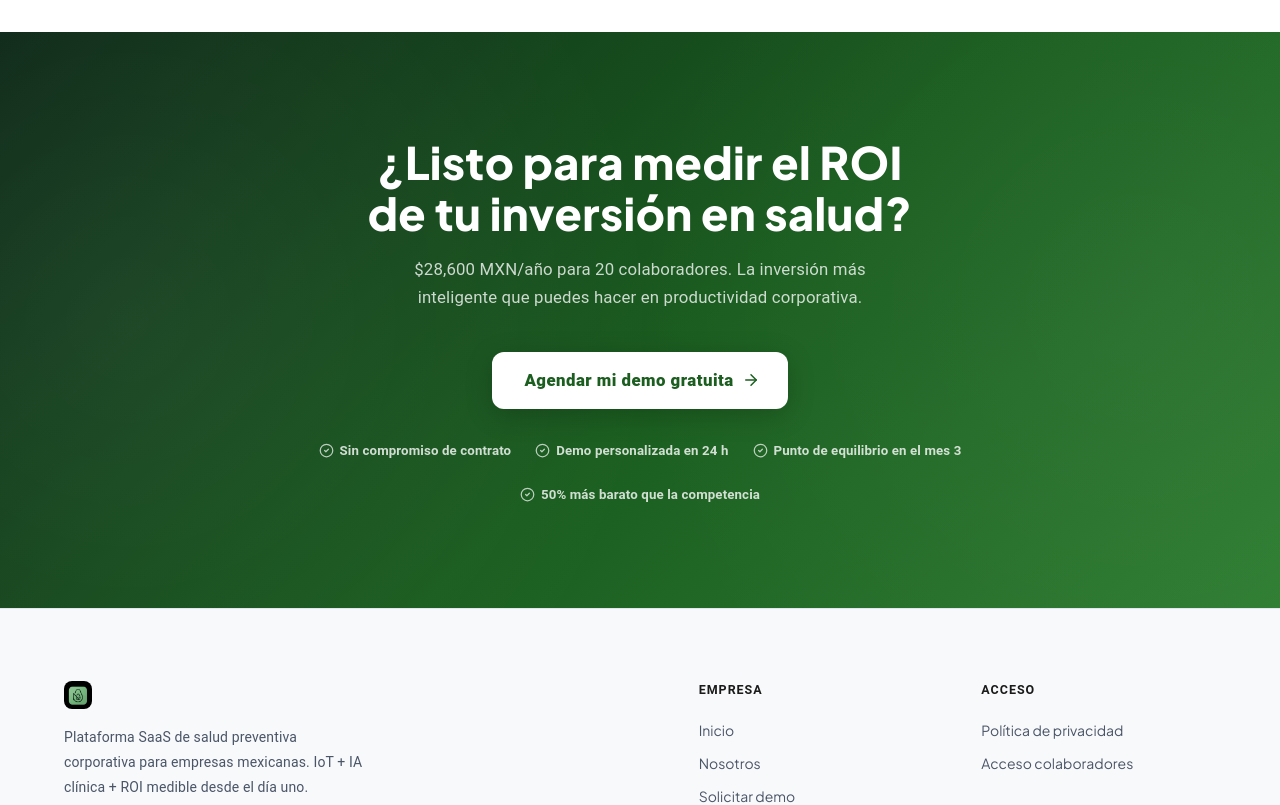
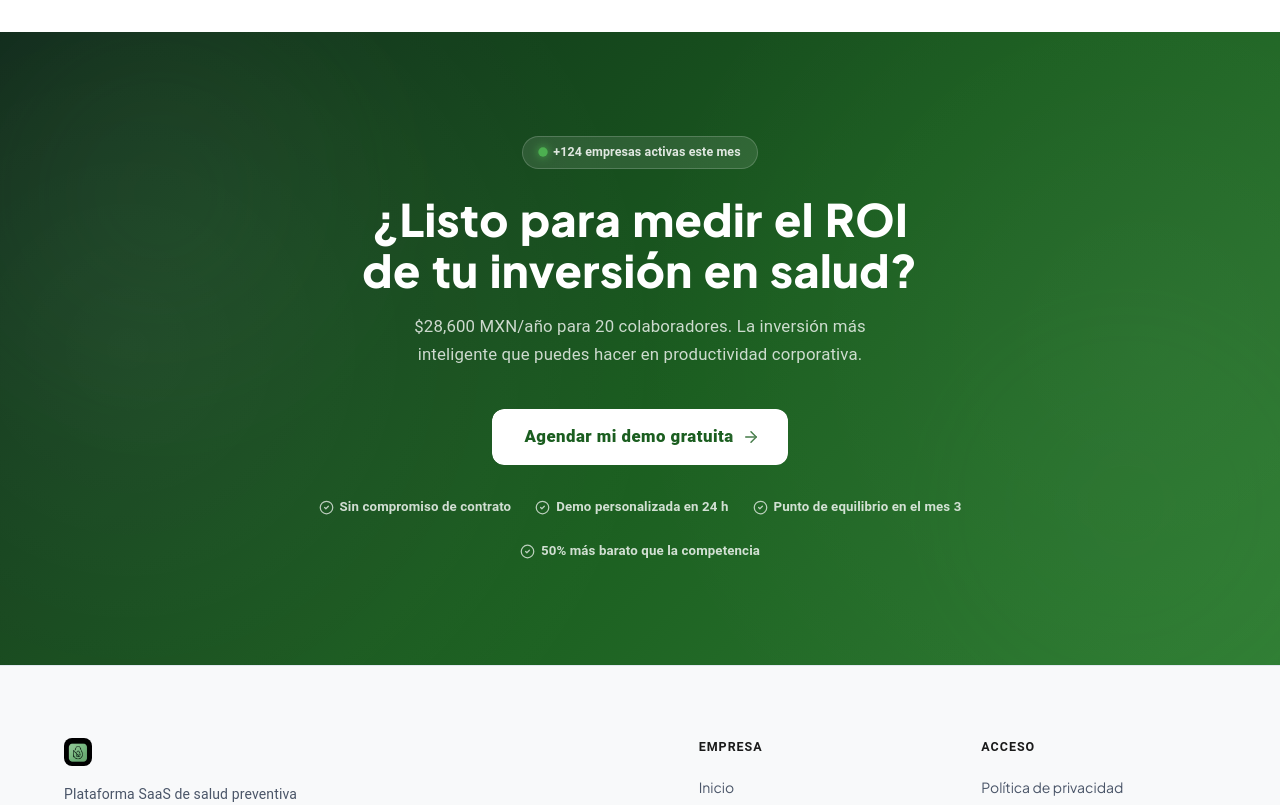
Before and after one commit to MichelEncarnacion/NutriAppWeb, a React (Vite) app: page / in a window 1280 px wide. Shown: the part 3860-4665 px from the top of the page. Built offline with nearby package versions, Linux system fonts and the light colour scheme; no server answers.

Commit message:
feat(cta): add orbs, pulsing badge, shimmer button, word-by-word headline

```diff
--- a/src/components/landing/LandingCTA.jsx
+++ b/src/components/landing/LandingCTA.jsx
@@ -3,7 +3,7 @@ import { useNavigate } from "react-router-dom";
 import { Box, Container, Typography, Button } from "@mui/material";
 import { motion } from "framer-motion";
 import { ArrowRight, CheckCircle2 } from "lucide-react";
-import { C, fadeInUp, stagger } from "./landingTokens";
+import { C, fadeInUp, stagger, pulseAnim } from "./landingTokens";
 
 const HIGHLIGHTS = [
   "Sin compromiso de contrato",
@@ -11,6 +11,9 @@ const HIGHLIGHTS = [
   "Punto de equilibrio en el mes 3",
   "50% más barato que la competencia",
 ];
+
+const HEADLINE_WORDS = ["¿Listo", "para", "medir", "el", "ROI"];
+const HEADLINE_WORDS2 = ["de", "tu", "inversión", "en", "salud?"];
 
 export default function LandingCTA() {
   const navigate = useNavigate();
@@ -24,6 +27,7 @@ export default function LandingCTA() {
         overflow:   "hidden",
       }}
     >
+      {/* Radial base */}
       <Box
         sx={{
           position:        "absolute",
@@ -35,6 +39,40 @@ export default function LandingCTA() {
         }}
       />
 
+      {/* Orbe izquierda */}
+      <motion.div
+        animate={{ scale: [1, 1.2, 1], opacity: [0.35, 0.55, 0.35] }}
+        transition={{ duration: 7, repeat: Infinity, ease: "easeInOut" }}
+        style={{
+          position:     "absolute",
+          top:          "-20%",
+          left:         "-10%",
+          width:        "45%",
+          aspectRatio:  "1",
+          borderRadius: "50%",
+          background:   "radial-gradient(circle, rgba(165,214,167,0.15), transparent 70%)",
+          filter:       "blur(50px)",
+          pointerEvents:"none",
+        }}
+      />
+
+      {/* Orbe derecha */}
+      <motion.div
+        animate={{ scale: [1, 1.15, 1], opacity: [0.25, 0.45, 0.25] }}
+        transition={{ duration: 9, repeat: Infinity, ease: "easeInOut", delay: 3 }}
+        style={{
+          position:     "absolute",
+          bottom:       "-15%",
+          right:        "-8%",
+          width:        "40%",
+          aspectRatio:  "1",
+          borderRadius: "50%",
+          background:   "radial-gradient(circle, rgba(67,160,71,0.12), transparent 70%)",
+          filter:       "blur(60px)",
+          pointerEvents:"none",
+        }}
+      />
+
       <Container maxWidth="md" sx={{ position: "relative", zIndex: 1 }}>
         <motion.div
           variants={stagger}
@@ -42,7 +80,34 @@ export default function LandingCTA() {
           whileInView="visible"
           viewport={{ once: true, amount: 0.3 }}
         >
+          {/* Badge de actividad */}
           <motion.div variants={fadeInUp}>
+            <Box sx={{ display: "flex", justifyContent: "center", mb: 3 }}>
+              <Box
+                sx={{
+                  display:      "flex",
+                  alignItems:   "center",
+                  gap:          0.75,
+                  bgcolor:      "rgba(255,255,255,0.1)",
+                  border:       "1px solid rgba(255,255,255,0.18)",
+                  borderRadius: "20px",
+                  px:           2,
+                  py:           0.75,
+                }}
+              >
+                <motion.div {...pulseAnim}>
+                  <Box sx={{ width: 8, height: 8, borderRadius: "50%", bgcolor: "#4CAF50", boxShadow: "0 0 8px #4CAF50" }} />
+                </motion.div>
+                <Typography sx={{ color: "rgba(255,255,255,0.85)", fontSize: "0.78rem", fontWeight: 600 }}>
+                  +124 empresas activas este mes
+                </Typography>
+              </Box>
+            </Box>
+          </motion.div>
+
+          {/* Headline animado por palabras */}
+          <motion.div variants={fadeInUp}>
+            <Box sx={{ textAlign: "center", mb: 2 }}>
               <Typography
                 component="h2"
                 sx={{
@@ -51,26 +116,48 @@ export default function LandingCTA() {
                   fontWeight: 900,
                   fontSize:   { xs: "2rem", md: "2.8rem" },
                   lineHeight: 1.15,
-                textAlign:  "center",
-                mb:         2,
                 }}
               >
-              ¿Listo para medir el ROI
-              <br />
-              de tu inversión en salud?
+                <Box sx={{ display: "flex", flexWrap: "wrap", justifyContent: "center", gap: "0.25em" }}>
+                  {HEADLINE_WORDS.map((word, i) => (
+                    <motion.span
+                      key={i}
+                      initial={{ opacity: 0, y: 20 }}
+                      whileInView={{ opacity: 1, y: 0 }}
+                      viewport={{ once: true }}
+                      transition={{ delay: i * 0.07, duration: 0.4, ease: "easeOut" }}
+                    >
+                      {word}
+                    </motion.span>
+                  ))}
+                </Box>
+                <Box sx={{ display: "flex", flexWrap: "wrap", justifyContent: "center", gap: "0.25em" }}>
+                  {HEADLINE_WORDS2.map((word, i) => (
+                    <motion.span
+                      key={i}
+                      initial={{ opacity: 0, y: 20 }}
+                      whileInView={{ opacity: 1, y: 0 }}
+                      viewport={{ once: true }}
+                      transition={{ delay: (HEADLINE_WORDS.length + i) * 0.07, duration: 0.4, ease: "easeOut" }}
+                    >
+                      {word}
+                    </motion.span>
+                  ))}
+                </Box>
               </Typography>
+            </Box>
           </motion.div>
 
           <motion.div variants={fadeInUp}>
             <Typography
               sx={{
-                color:     "rgba(255,255,255,0.78)",
-                fontSize:  "1.05rem",
+                color:      "rgba(255,255,255,0.78)",
+                fontSize:   "1.05rem",
                 lineHeight: 1.7,
-                textAlign: "center",
-                mb:        5,
-                maxWidth:  480,
-                mx:        "auto",
+                textAlign:  "center",
+                mb:         5,
+                maxWidth:   480,
+                mx:         "auto",
               }}
             >
               $28,600 MXN/año para 20 colaboradores. La inversión más inteligente
@@ -78,8 +165,10 @@ export default function LandingCTA() {
             </Typography>
           </motion.div>
 
+          {/* Botón con shimmer */}
           <motion.div variants={fadeInUp}>
             <Box sx={{ display: "flex", justifyContent: "center", mb: 4 }}>
+              <Box sx={{ position: "relative", overflow: "hidden", borderRadius: "12px", display: "inline-flex" }}>
                 <Button
                   onClick={() => navigate("/demo")}
                   variant="contained"
@@ -96,10 +185,29 @@ export default function LandingCTA() {
                     fontSize:      "1.05rem",
                     boxShadow:     "0 6px 28px rgba(0,0,0,0.2)",
                     "&:hover":     { bgcolor: "#F0FFF4", boxShadow: "0 10px 36px rgba(0,0,0,0.25)" },
+                    position:      "relative",
+                    zIndex:        1,
                   }}
                 >
                   Agendar mi demo gratuita
                 </Button>
+                {/* Shimmer sweep */}
+                <motion.div
+                  animate={{ x: ["-100%", "200%"] }}
+                  transition={{ duration: 2.5, repeat: Infinity, ease: "easeInOut", repeatDelay: 1.5 }}
+                  style={{
+                    position:    "absolute",
+                    top:         0,
+                    left:        0,
+                    width:       "40%",
+                    height:      "100%",
+                    background:  "linear-gradient(90deg, transparent, rgba(255,255,255,0.45), transparent)",
+                    transform:   "skewX(-15deg)",
+                    pointerEvents: "none",
+                    zIndex:      2,
+                  }}
+                />
+              </Box>
             </Box>
           </motion.div>
 
```
Lines whose indentation alone changed are shown as unchanged.
